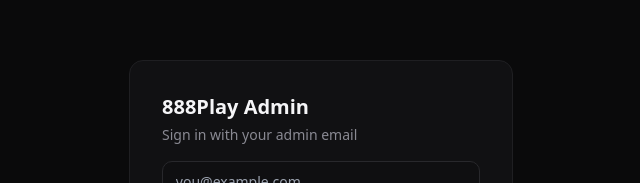
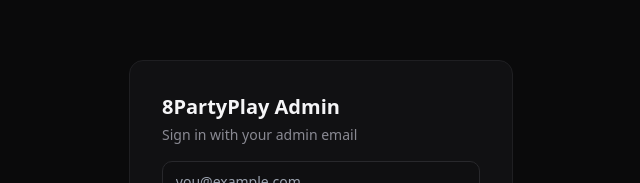
Before and after one commit to imehdiamiri/rork-8-party-play-clone, a Next.js app in the folder website/: page /admin/login in a window 1280 px wide. Shown: the part 197-380 px from the top of the page, without its empty margins (319-959 px from the left). Built offline with nearby package versions, Linux system fonts and the light colour scheme.

Commit message:
تغییر نام برنامه به 8PartyPlay در همه قسمت‌ها

```diff
--- a/website/app/admin/login/page.tsx
+++ b/website/app/admin/login/page.tsx
@@ -33,7 +33,7 @@
   return (
     <form onSubmit={submit} className="card p-8 w-full max-w-sm space-y-4">
       <div>
-        <div className="text-xl font-semibold">888Play Admin</div>
+        <div className="text-xl font-semibold">8PartyPlay Admin</div>
         <div className="text-sm text-muted mt-1">Sign in with your admin email</div>
       </div>
       <input className="input" type="email" placeholder="you@example.com" value={email} onChange={e=>setEmail(e.target.value)} required />
--- a/website/app/layout.tsx
+++ b/website/app/layout.tsx
@@ -2,8 +2,8 @@
 import type { Metadata } from "next";
 
 export const metadata: Metadata = {
-  title: "888Play Admin",
-  description: "888Play admin dashboard",
+  title: "8PartyPlay Admin",
+  description: "8PartyPlay admin dashboard",
 };
 
 export default function RootLayout({ children }: { children: React.ReactNode }) {
--- a/website/components/Shell.tsx
+++ b/website/components/Shell.tsx
@@ -27,7 +27,7 @@
   return (
     <div className="min-h-screen grid grid-cols-[240px_1fr]">
       <aside className="border-r border-border bg-panel p-4 flex flex-col">
-        <div className="text-lg font-semibold mb-6 px-2">888Play Admin</div>
+        <div className="text-lg font-semibold mb-6 px-2">8PartyPlay Admin</div>
         <nav className="flex flex-col gap-1">
           {NAV.map(n => {
             const active = path === n.href || (n.href !== "/admin" && path.startsWith(n.href));
```
Also changed, not shown: 4 other files (tests, documents, lock files or other folders).
